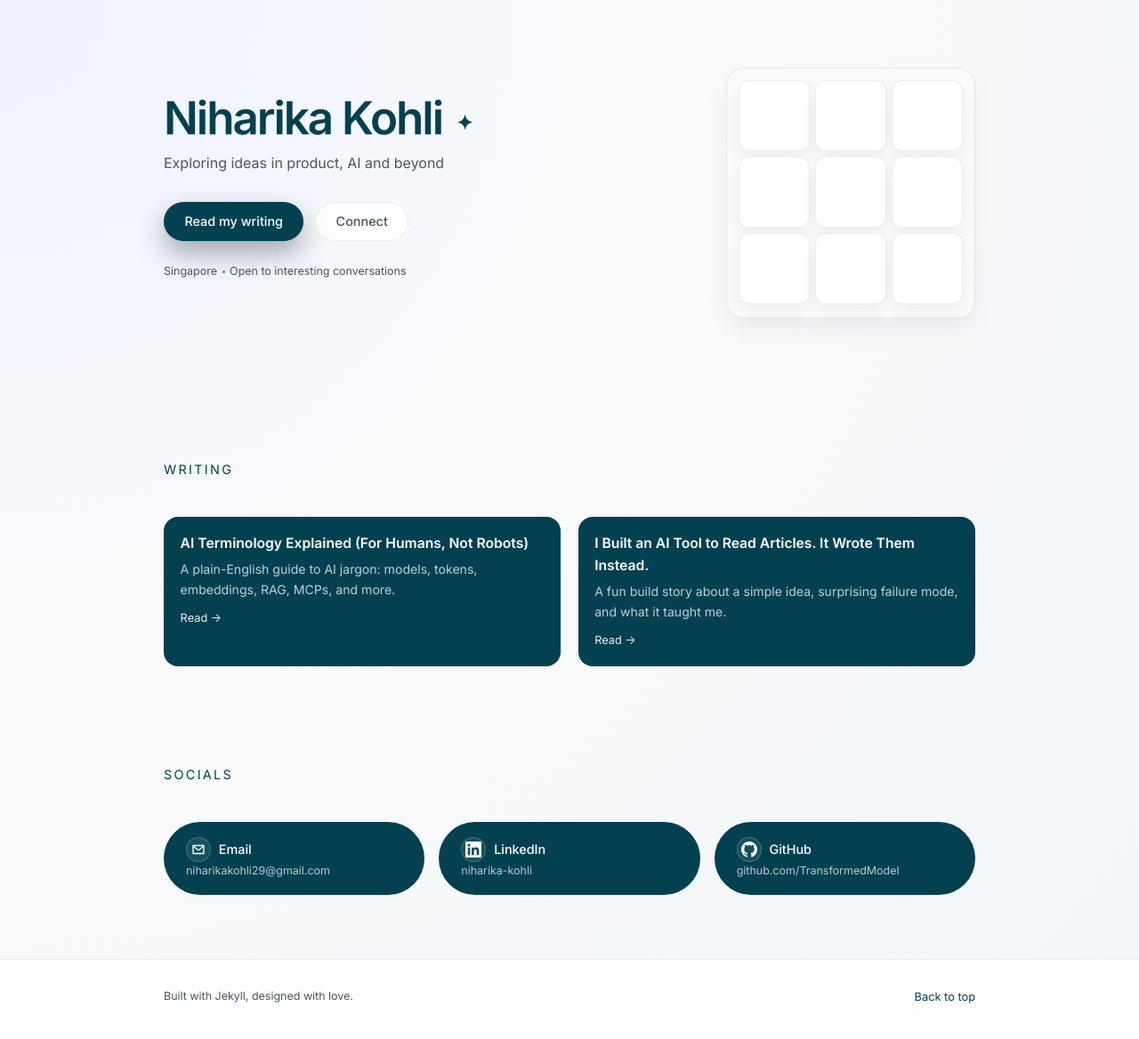
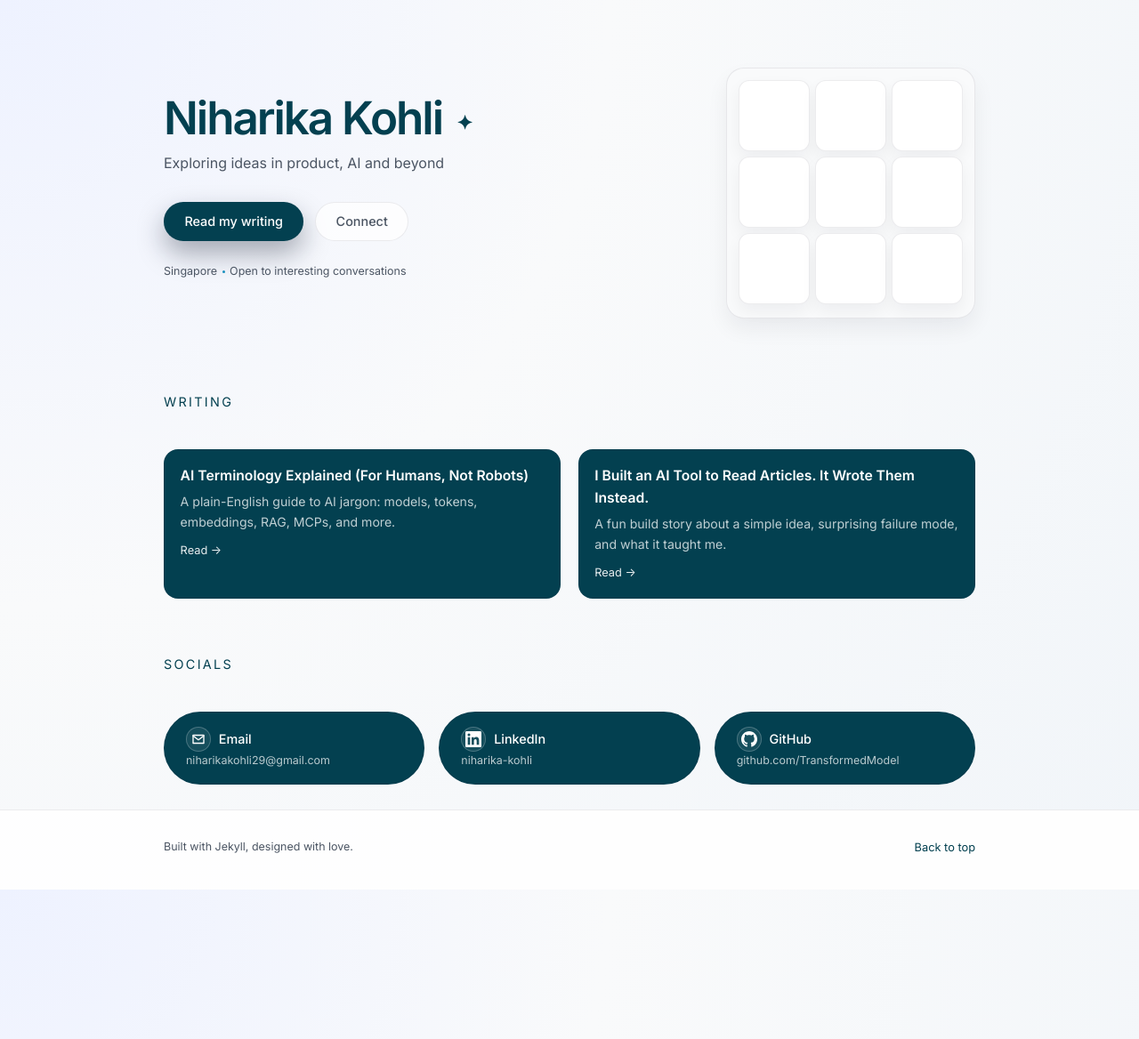
Before and after one commit to TransformedModel/TransformedModel.github.io, a Jekyll site: the page built from index.html, in a window 1280 px wide. Shown: the whole page at 89% size. Built offline with Jekyll 4.4.1, drawn with Linux system fonts in a browser that asks for light colours; after the commit the page ends 1000 px from its top, so only the background shows below that.

Commit message:
site code

```diff
--- a/assets/css/main.css
+++ b/assets/css/main.css
@@ -162,18 +162,20 @@ img {
   padding: 4.5rem 0;
 }
 
-/* Tighten gap between Writing and Socials sections */
+/* Writing / Socials: tight vertical rhythm */
 #writing.section {
-  padding-bottom: 3rem;
+  padding-top: 1.5rem;
+  padding-bottom: 1.5rem;
 }
 
 #socials.section {
-  padding-top: 3rem;
+  padding-top: 1.5rem;
+  padding-bottom: 1.75rem;
 }
 
 .hero {
   padding-top: 4.75rem;
-  padding-bottom: 4.5rem;
+  padding-bottom: 2.75rem;
 }
 
 .hero-inner {
@@ -870,9 +872,10 @@ img {
     grid-template-columns: minmax(0, 1fr);
   }
 
+  /* Keep board compact; do not stretch to full column width */
   .ttt-card {
-    max-width: 520px;
-    width: 100%;
+    max-width: 280px;
+    width: min(100%, 280px);
     justify-self: start;
   }
 
```
Also changed, not shown: 1 other file.
